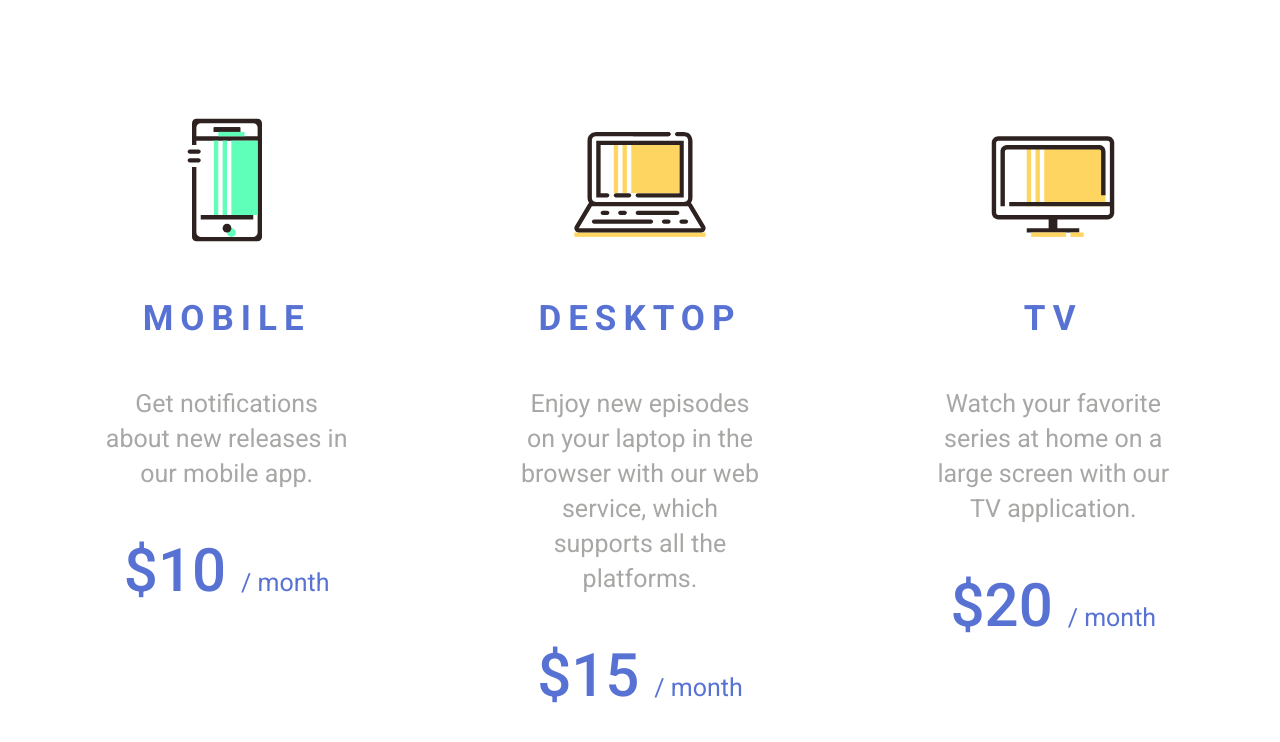
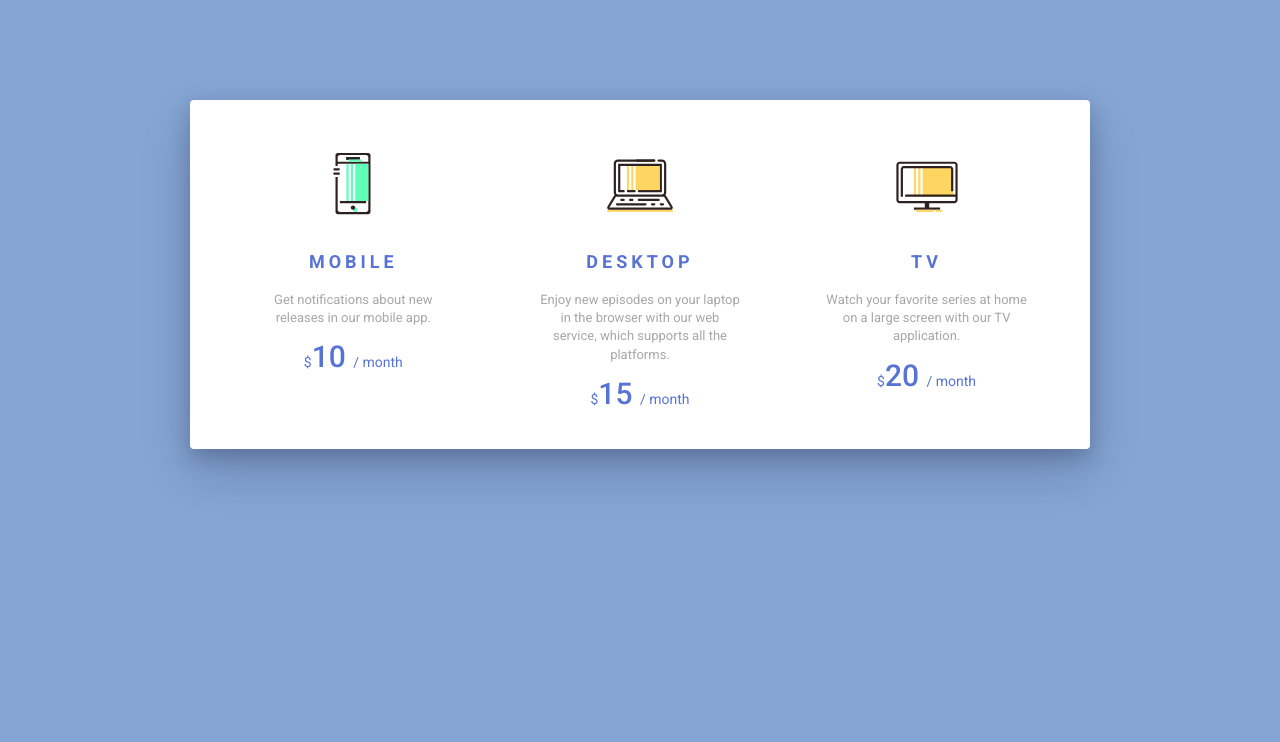
Before and after one commit to MelvinPeepers/FrontLoops_30_Days, a plain HTML site: page Day_1/assets/index.html in a window 1280 px wide. Drawn offline with Linux system fonts and the light colour scheme.

Commit message:
Finished Day 1

```diff
--- a/Day_1/assets/index.html
+++ b/Day_1/assets/index.html
@@ -13,43 +13,52 @@
   </head>
   <body>
     <section class="main pancake">
-      <div class="box item one">
-        <img src="./img/device.svg" alt="Smartphone" height="140" width="140" />
+      <div class="box-item">
+        <img src="./img/device.svg" alt="Smartphone" height="87" width="70" />
         <h3 class="title">Mobile</h3>
         <p class="product-txt">
           Get notifications about new releases in our mobile app.
         </p>
-        <h4 class="price">$10 <span class="price-month">/ month</span></h4>
+        <div class="price">
+          <span class="price-sign">$</span>10
+          <span class="price-month">/ month</span>
+        </div>
       </div>
 
-      <div class="box item two">
+      <div class="box-item">
         <img
           src="./img/laptop.svg"
           alt="Laptop Computer"
-          height="140"
-          width="140"
+          height="87"
+          width="70"
         />
         <h3 class="title">Desktop</h3>
         <p class="product-txt">
           Enjoy new episodes on your laptop in the browser with our web service,
           which supports all the platforms.
         </p>
-        <h4 class="price">$15 <span class="price-month">/ month</span></h4>
+        <div class="price">
+          <span class="price-sign">$</span>15
+          <span class="price-month">/ month</span>
+        </div>
       </div>
 
-      <div class="box item three">
+      <div class="box-item">
         <img
           src="./img/monitor.svg"
           alt="Large Screen TV"
-          height="140"
-          width="140"
+          height="87"
+          width="70"
         />
         <h3 class="title">TV</h3>
         <p class="product-txt">
           Watch your favorite series at home on a large screen with our TV
           application.
         </p>
-        <h4 class="price">$20 <span class="price-month">/ month</span></h4>
+        <div class="price">
+          <span class="price-sign">$</span>20
+          <span class="price-month">/ month</span>
+        </div>
       </div>
     </section>
   </body>
--- a/Day_1/assets/styles.css
+++ b/Day_1/assets/styles.css
@@ -135,10 +135,11 @@ General
 */
 
 :root {
-  --main-bg-color: #fff;
-  --main-txt-color: #5872d4;
-  --para-txt-color: #a7a7a5;
-  --hover-box-color: #f7f7f7;
+  --main-bg-color: #85a5d4;
+  --card-bg-color: #fff;
+  --main-txt-color: #5673d5;
+  --para-txt-color: #a7a7a7;
+  --hover-box-color: #f6f6f6;
 }
 
 * {
@@ -149,66 +150,95 @@ General
 
 body,
 html {
-  font-size: 62.5%;
+  font-size: 13px;
   font-family: "Roboto", sans-serif;
   background-color: var(--main-bg-color);
+  line-height: 19px;
+}
+
+body {
+  width: 900px;
+  margin: 100px auto;
 }
 
 h3,
-h4 {
+.price {
   color: var(--main-txt-color);
 }
 
 h3 {
-  font-size: 3.5rem;
+  font-size: 18px;
   font-weight: 700;
-  letter-spacing: 0.7rem;
+  letter-spacing: 4px;
   text-transform: uppercase;
 }
 
-h4 {
-  font-size: 6rem;
-  font-weight: 500;
-}
-
 p {
-  font-size: 2.5rem;
+  font-size: 13px;
   font-weight: 400;
   color: var(--para-txt-color);
   line-height: 1.4;
 }
 
+/*
+
+Pancake
+
+*/
+
 .pancake {
   display: flex;
   flex-wrap: wrap;
   justify-content: center;
-  padding: 90px 20px;
+  padding: 20px;
+  background-color: var(--card-bg-color);
+  border-radius: 4px;
+  -webkit-border-radius: 4px;
+  -moz-border-radius: 4px;
+  -ms-border-radius: 4px;
+  -o-border-radius: 4px;
+  box-shadow: 0 22px 50px rgba(14, 21, 47, 0.2),
+    0 8px 20px rgba(14, 21, 47, 0.2);
 }
 
-.box {
+.box-item {
   flex: 0 1 33%;
   margin: 0 auto;
   text-align: center;
-  width: 33%;
-  padding: 20px 20px;
+  width: 33.33%;
+  padding: 20px 40px;
+  border-radius: 4px;
+  -webkit-border-radius: 4px;
+  -moz-border-radius: 4px;
+  -ms-border-radius: 4px;
+  -o-border-radius: 4px;
+  transition: background 0.15s ease-in-out;
 }
 
-.box:hover {
+.box-item:hover {
   background-color: var(--hover-box-color);
 }
 
-.title {
-  padding: 50px 0;
+.box-item img {
+  margin-bottom: 20px;
 }
 
 .product-txt {
   text-align: center;
-  width: 67%;
-  margin: 0 auto;
-  padding: 0 0 50px 0;
+  margin: 20px 0;
 }
 
-.price-month {
-  font-size: 2.5rem;
+.price {
+  font-size: 30px;
+  font-weight: 500;
+}
+
+.price-month,
+.price-sign {
+  font-size: 14px;
   font-weight: 400;
 }
+
+.price-sign {
+  margin-bottom: 40px;
+}
```
Also changed, not shown: Day_2/assets/index.html (added, +14 -0 lines), Day_2/assets/img/arrow.svg (added), Day_2/assets/img/background.jpg (added), Day_2/assets/img/check.svg (added), Day_2/assets/img/maestro.svg (added), Day_2/assets/img/mastercard.svg (added), Day_2/assets/img/visa.svg (added), Day_2/assets/styles.css (added).
